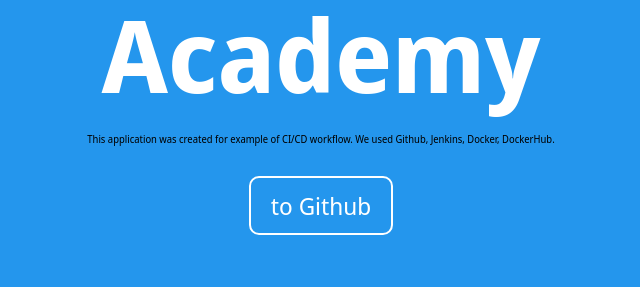
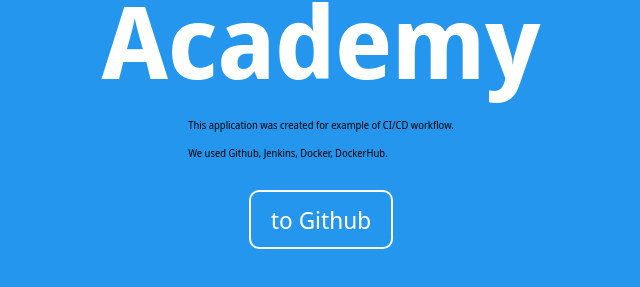
Before and after one commit to extsand/docker_page.app, a plain HTML site: page docker.page/index.html in a window 1280 px wide. Shown: the part 375-662 px from the top of the page, without its empty margins (327-967 px from the left). Drawn offline with Linux system fonts and the light colour scheme.

Commit message:
add ci-cd workflow

```diff
--- a/docker.page/index.html
+++ b/docker.page/index.html
@@ -19,7 +19,7 @@
 		<div class="container">
 			<div class="img"><a href="https://hub.docker.com/repository/docker/extsand/academy-sp" target="_blank"><img src="img/logo.png" alt="docker"></a></div>
 			<div class="title">Academy</div>
-			<p class="p-text">This application was created for example of CI/CD workflow. We used Github, Jenkins, Docker, DockerHub.</p>
+			<p class="p-text">This application was created for example of CI/CD workflow. <br><br>We used Github, Jenkins, Docker, DockerHub.</p>
 			<a href="https://github.com/extsand" target="_blank" class="link">to Github</a>
 		</div>
 
```
